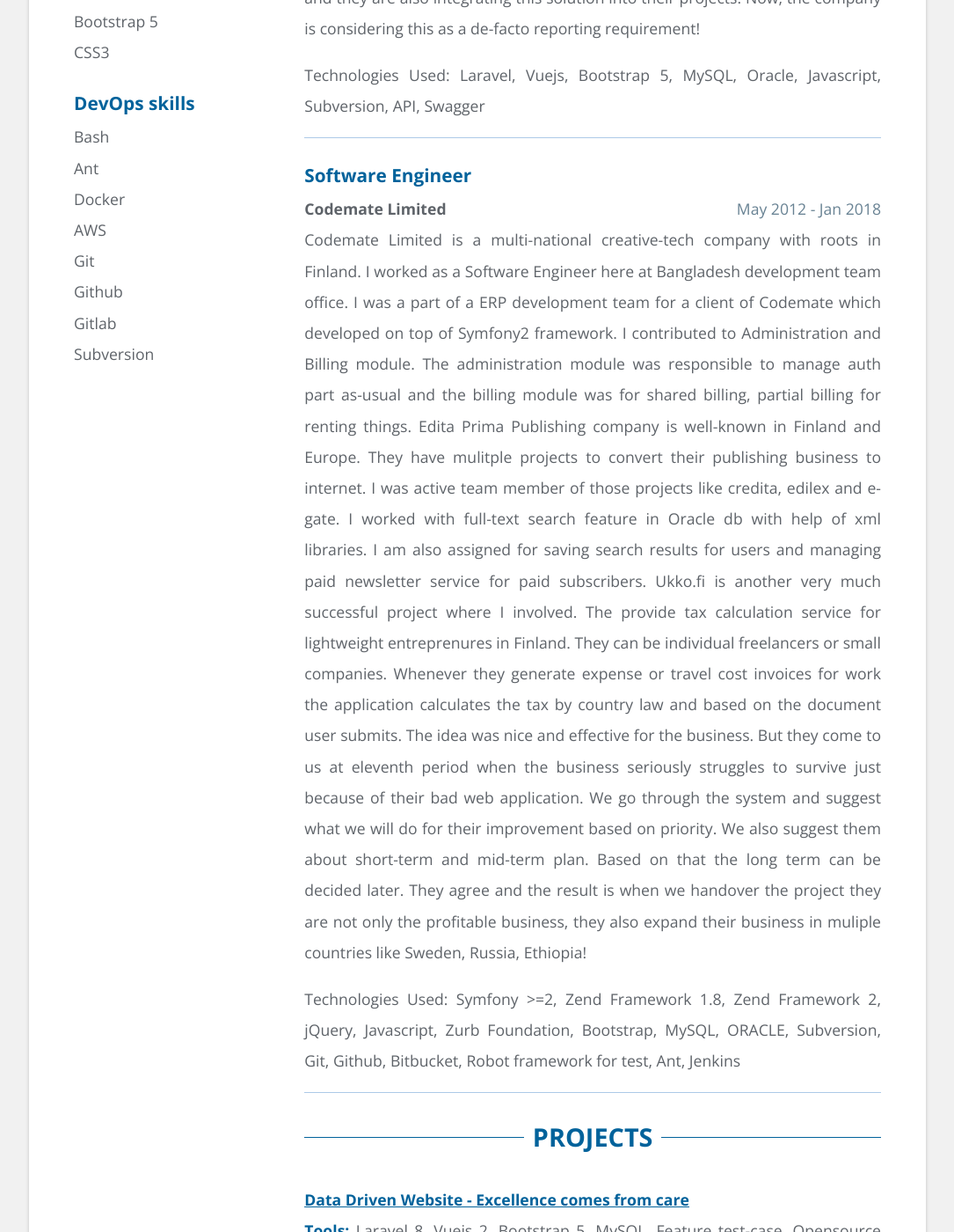
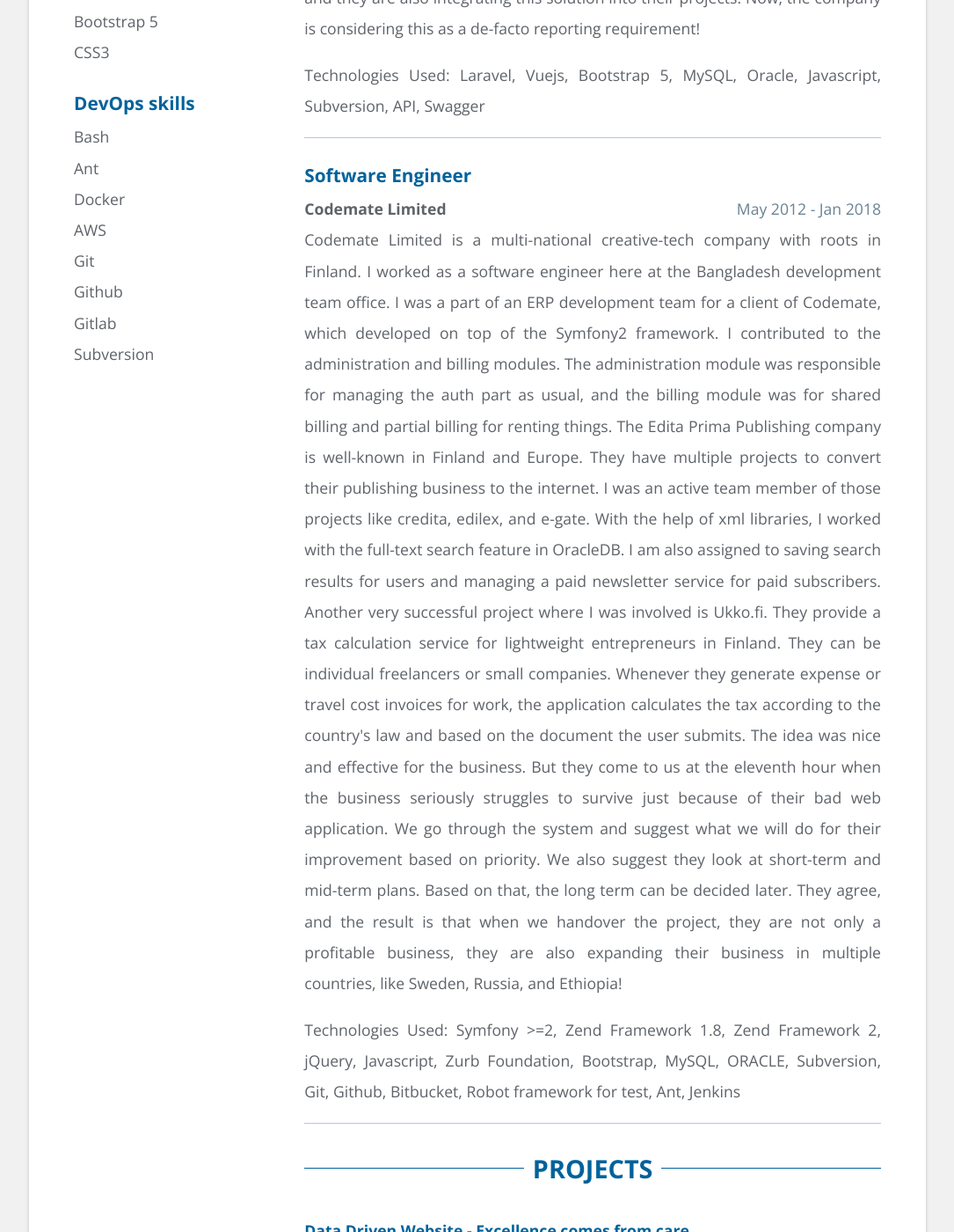
Before and after one commit to codeperl/resume, a Jekyll site: the page built from index.html, in a window 1280 px wide and 1400 px high, scrolled down 1346 px. Shown: the whole window at 88% size, without its empty margins (97-1182 px from the left). Built offline with Jekyll 4.4.1, drawn with Linux system fonts in a browser that asks for light colours.

Commit message:
Fixing grammar.

```diff
--- a/_data/data.yml
+++ b/_data/data.yml
@@ -103,27 +103,13 @@ experience:
     time: May 2012 - Jan 2018
     company: Codemate Limited
     details: |
-      Codemate Limited is a multi-national creative-tech company with roots in Finland. I worked as
-      a Software Engineer here at Bangladesh development team office.
-      I was a part of a ERP development team for a client of Codemate which developed on top of Symfony2
-      framework. I contributed to Administration and Billing module. The administration module was
-      responsible to manage auth part as-usual and the billing module was for shared billing, partial billing
-      for renting things.
-      Edita Prima Publishing company is well-known in Finland and Europe. They have mulitple projects to
-      convert their publishing business to internet. I was active team member of those projects like credita,
-      edilex and e-gate. I worked with full-text search feature in Oracle db with help of xml libraries. I am
-      also assigned for saving search results for users and managing paid newsletter service for paid
-      subscribers.
-      Ukko.fi is another very much successful project where I involved. The provide tax calculation service
-      for lightweight entreprenures in Finland. They can be individual freelancers or small companies.
-      Whenever they generate expense or travel cost invoices for work the application calculates the tax by
-      country law and based on the document user submits. The idea was nice and effective for the business.
-      But they come to us at eleventh period when the business seriously struggles to survive just because of
-      their bad web application. We go through the system and suggest what we will do for their
-      improvement based on priority. We also suggest them about short-term and mid-term plan. Based on
-      that the long term can be decided later. They agree and the result is when we handover the project
-      they are not only the profitable business, they also expand their business in muliple countries like
-      Sweden, Russia, Ethiopia!
+      Codemate Limited is a multi-national creative-tech company with roots in Finland. I worked as a software engineer here at the Bangladesh development team office.
+
+      I was a part of an ERP development team for a client of Codemate, which developed on top of the Symfony2 framework. I contributed to the administration and billing modules. The administration module was responsible for managing the auth part as usual, and the billing module was for shared billing and partial billing for renting things.
+
+      The Edita Prima Publishing company is well-known in Finland and Europe. They have multiple projects to convert their publishing business to the internet. I was an active team member of those projects like credita, edilex, and e-gate. With the help of xml libraries, I worked with the full-text search feature in OracleDB. I am also assigned to saving search results for users and managing a paid newsletter service for paid subscribers.
+
+      Another very successful project where I was involved is Ukko.fi. They provide a tax calculation service for lightweight entrepreneurs in Finland. They can be individual freelancers or small companies. Whenever they generate expense or travel cost invoices for work, the application calculates the tax according to the country's law and based on the document the user submits. The idea was nice and effective for the business. But they come to us at the eleventh hour when the business seriously struggles to survive just because of their bad web application. We go through the system and suggest what we will do for their improvement based on priority. We also suggest they look at short-term and mid-term plans. Based on that, the long term can be decided later. They agree, and the result is that when we handover the project, they are not only a profitable business, they are also expanding their business in multiple countries, like Sweden, Russia, and Ethiopia!
     technologies_used: |
       Symfony >=2, Zend Framework 1.8, Zend Framework 2, jQuery, Javascript, Zurb Foundation, Bootstrap, MySQL, ORACLE, Subversion, Git, Github, Bitbucket, Robot framework for test,
       Ant, Jenkins
```
